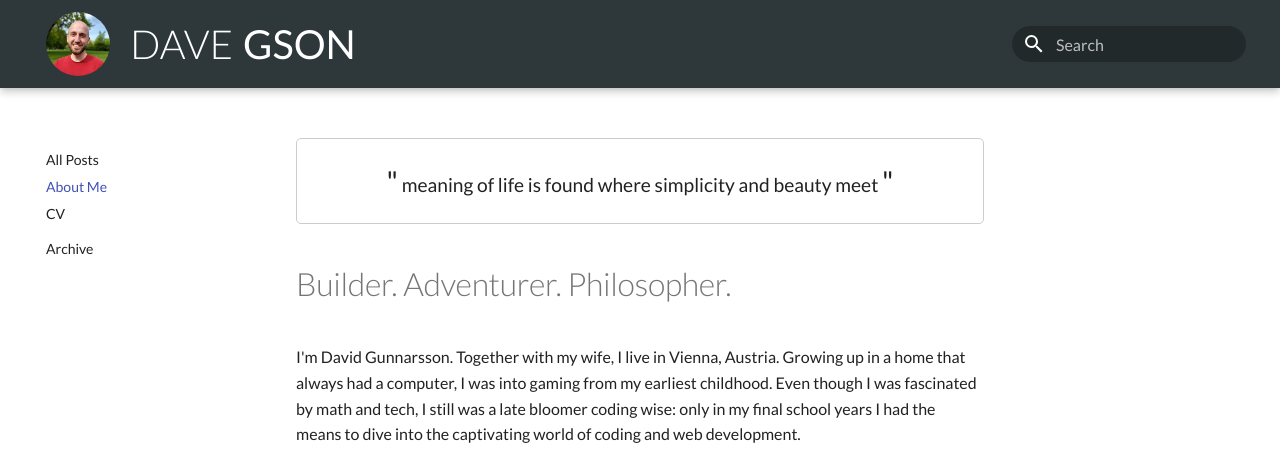
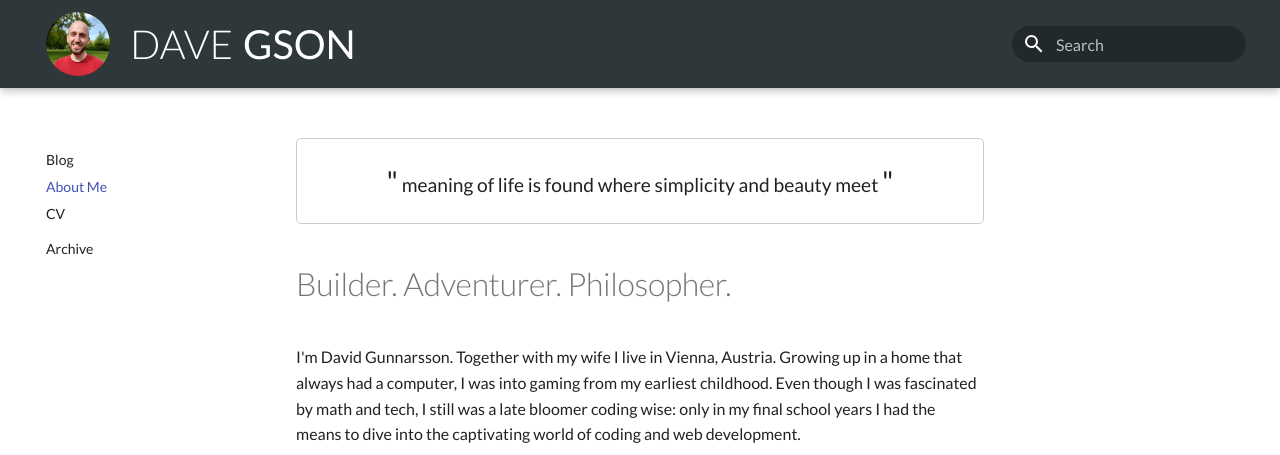
Before and after one commit to davegson/davegson.com, an MkDocs documentation site: the page built from docs/about/index.md, in a window 1280 px wide. Shown: the top 455 px of the page. Built offline with MkDocs 1.6.1 and Material for MkDocs 9.7.7, drawn with Linux system fonts in a browser that asks for light colours; plug-ins that fetch from the network failed and are left out.

Commit message:
Tweak a few minor things

```diff
--- a/docs/about/index.md
+++ b/docs/about/index.md
@@ -11,7 +11,7 @@ title: About Me
 
 # Builder. Adventurer. Philosopher.
 
-I'm David Gunnarsson. Together with my wife, I live in Vienna, Austria. Growing up in a home that always had a computer, I was into gaming from my earliest childhood. Even though I was fascinated by math and tech, I still was a late bloomer coding wise: only in my final school years I had the means to dive into the captivating world of coding and web development.
+I'm David Gunnarsson. Together with my wife I live in Vienna, Austria. Growing up in a home that always had a computer, I was into gaming from my earliest childhood. Even though I was fascinated by math and tech, I still was a late bloomer coding wise: only in my final school years I had the means to dive into the captivating world of coding and web development.
 
 Growing up and living with multiple languages and cultures, I am deeply fascinated by different ways of life. I firmly believe Earth's beauty lies in its diversity.
 
--- a/docs/assets/css/nav.css
+++ b/docs/assets/css/nav.css
@@ -1,6 +1,6 @@
 /* header nav bar */
 
-a[title="davegson"] img {
+a.md-logo img {
   border-radius: 50px;
 }
 
--- a/docs/index.md
+++ b/docs/index.md
@@ -3,4 +3,4 @@ hide:
   - toc
 ---
 
-# All Posts
+# Blog
--- a/mkdocs.yml
+++ b/mkdocs.yml
@@ -1,4 +1,4 @@
-site_name: davegson
+site_name: David Gunnarsson | A Personal Blog
 site_url: https://davegson.com
 theme:
   name: material
@@ -29,13 +29,20 @@ extra_css:
   - assets/css/footer.css
   - assets/css/tweaks.css
   - assets/css/cv.css
+  - assets/css/blog.css
 
 plugins:
   - search
   - privacy
   - blog:
-      pagination_per_page: 1
+      pagination_per_page: 5
       blog_dir: .
+      categories_allowed:
+        - A Builder's Journey
+        - Coding
+        - Marketing
+        - Philosophy
+        - Writing
   - rss:
       match_path: blog/posts/.*
       date_from_meta:
```
Also changed, not shown: docs/about/cv.md (+1 -1 lines).
